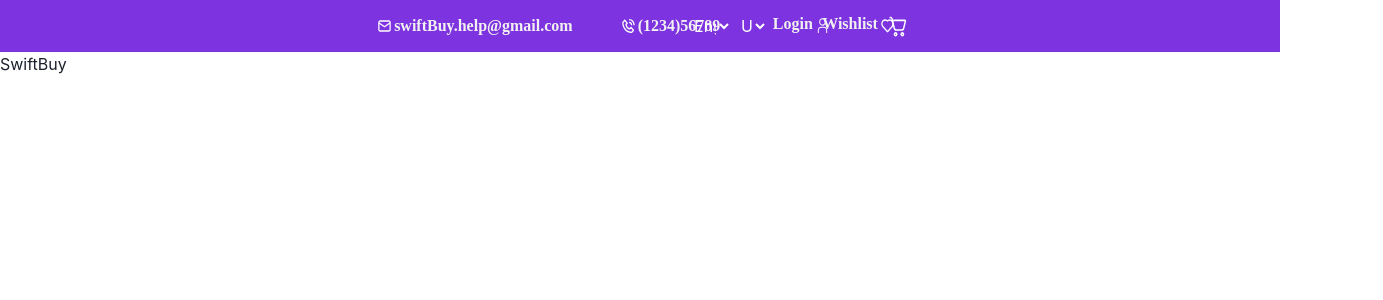
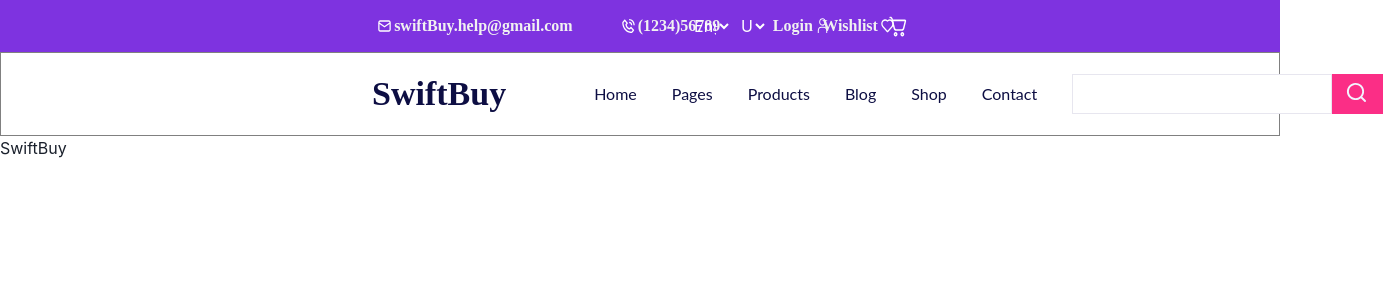
Before and after one commit to shivangii-garg/swiftBuy, a React (Create React App) app in the folder front-end/swift-buy/: page / in a window 1280 px wide. Shown: the top 300 px of the page, 1383 px wide, since content can reach past the window. Built offline with nearby package versions, Linux system fonts and the light colour scheme.

Commit message:
static NavBar created

```diff
--- a/front-end/swift-buy/src/App.js
+++ b/front-end/swift-buy/src/App.js
@@ -1,9 +1,11 @@
 import HeadingBar from "./molecules/headingBar";
+import NavBar from "./molecules/navBar";
 
 function App() {
   return (
     <div className="App">
       <HeadingBar />
+      <NavBar />
       <h1>SwiftBuy</h1>
     </div>
   );
--- a/front-end/swift-buy/src/molecules/headingBar/headingBar.css
+++ b/front-end/swift-buy/src/molecules/headingBar/headingBar.css
@@ -18,7 +18,7 @@
   margin-right: 372px;
 }
 
-span {
+.typography {
   color: #f1f1f1;
   font-family: Josefin Sans;
   font-size: 16px;
@@ -54,7 +54,7 @@ option {
   cursor: pointer;
 }
 
-a {
+.header-link {
   display: flex;
   color: #f1f1f1 !important;
   font-family: Josefin Sans;
@@ -62,6 +62,7 @@ a {
   font-style: normal;
   font-weight: 600;
   line-height: normal;
+  place-items: center;
 }
 
 .cart img {
--- a/front-end/swift-buy/src/molecules/headingBar/index.jsx
+++ b/front-end/swift-buy/src/molecules/headingBar/index.jsx
@@ -10,9 +10,9 @@ const HeadingBar = () => {
     <div className="heading-bar">
       <div className="group-one">
         <img src={envelopeSvg} alt="envelope icon" className="envelope-icon" />
-        <span>swiftBuy.help@gmail.com</span>
+        <span className="typography">swiftBuy.help@gmail.com</span>
         <img src={phoneSvg} alt="envelope icon" className="phone-icon" />
-        <span>(1234)56789</span>
+        <span className="typography">(1234)56789</span>
       </div>
       <div className="group-two">
         <select>
@@ -32,15 +32,15 @@ const HeadingBar = () => {
           <option>CNY</option>
           <option>MXN</option>
         </select>
-        <a href="#">
+        <a className="header-link" href="#">
           Login
           <img src={user} alt="user" />
         </a>
-        <a href="#">
+        <a className="header-link" href="#">
           Wishlist
           <img src={heart} alt="heart" />
         </a>
-        <a href="#" className="cart">
+        <a href="#" className=" header-link cart">
           <img src={cart} alt="cart" />
         </a>
       </div>
--- /dev/null
+++ b/front-end/swift-buy/src/molecules/navBar/index.jsx
@@ -0,0 +1,27 @@
+import React from "react";
+import search from "../../images/search.svg";
+import "./navBar.css";
+
+const NavBar = () => {
+  return (
+    <div className="navBar">
+      <span className="navBar-logo">SwiftBuy</span>
+      <div className="navbar-links">
+        <a href="#">Home</a>
+        <a href="#">Pages</a>
+        <a href="#">Products</a>
+        <a href="#">Blog</a>
+        <a href="#">Shop</a>
+        <a href="#">Contact</a>
+      </div>
+      <button className="search">
+        <input className="navbar-input" type="text"></input>
+        <div className="navbar-search-box">
+          <img src={search} />
+        </div>
+      </button>
+    </div>
+  );
+};
+
+export default NavBar;
--- /dev/null
+++ b/front-end/swift-buy/src/molecules/navBar/navBar.css
@@ -0,0 +1,63 @@
+.navBar {
+  display: flex;
+  justify-content: space-between;
+  align-items: center;
+  width: 100%;
+  border: 1px solid grey;
+}
+
+.navBar-logo {
+  color: #0d0e43;
+  font-family: Josefin Sans;
+  font-size: 34px;
+  font-style: normal;
+  font-weight: 700;
+  line-height: normal;
+  margin-left: 371px;
+  margin-top: 22px;
+  margin-bottom: 22px;
+}
+
+.navbar-links {
+  display: flex;
+  align-items: center;
+  margin-left: 88px;
+}
+
+.navbar-links a {
+  color: #0d0e43;
+  font-family: Lato;
+  font-size: 16px;
+  font-style: normal;
+  font-weight: 400;
+  line-height: 20px; /* 125% */
+  margin-right: 35px;
+}
+
+.navbar-links a:focus {
+  color: #fb2e86;
+}
+
+.navbar-input {
+  height: 40px;
+  border: 1px solid #e7e6ef;
+  padding: 5px;
+}
+
+.navbar-search-box {
+  width: 51px;
+  height: 40px;
+  flex-shrink: 0;
+  background-color: #fb2e86;
+}
+.search {
+  display: flex;
+  margin-right: 372px;
+}
+
+.navbar-search-box img {
+  width: 20.012px;
+  height: 19.997px;
+  flex-shrink: 0;
+  margin: 8px 14px;
+}
```
Also changed, not shown: front-end/swift-buy/src/images/search.svg (added).
